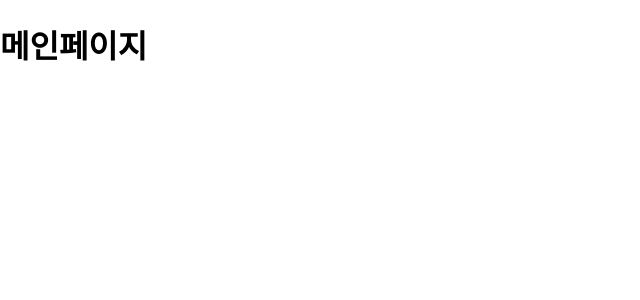
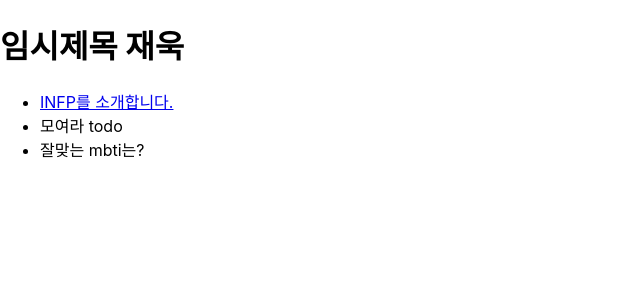
Before and after one commit to khsgsong/react_team_exam, a React (Create React App) app: page /member/4 in a window 1280 px wide. Shown: the top 300 px of the page, without its empty margins (0-640 px from the left). Built offline with nearby package versions, Linux system fonts and the light colour scheme.

Commit message:
재욱루트완성

```diff
--- a/src/App.js
+++ b/src/App.js
@@ -16,7 +16,7 @@
         <Route path="/member/1" element={<Member1 />}></Route>
         <Route path="/member/2" element={<Member2 />}></Route>
         <Route path="/member/3" element={<Member3 />}></Route>
-        <Route path="/member/4" element={<Member4 />}></Route>
+        <Route path="/member/4/*" element={<Member4 />}></Route>
         <Route path="/member/5" element={<Member5 />}></Route>
       </Routes>
     </div>
--- a/src/Member/Member4.js
+++ b/src/Member/Member4.js
@@ -1,7 +1,18 @@
+import { Route, Routes } from "react-router-dom";
+import JaeWookSideMenu from "../mbti/JaeWookComponent/JaeWookSideMenu";
+import "./member4.css";
+import Infp from "../mbti/JaeWookComponent/Infp";
+
 const Main = () => {
   return (
-    <div>
-      <h1>메인페이지</h1>
+    <div className="content">
+      <h1>임시제목 재욱</h1>
+      <JaeWookSideMenu></JaeWookSideMenu>
+      <div className="jaeWook-content">
+        <Routes>
+          <Route path="infp" element={<Infp></Infp>}></Route>
+        </Routes>
+      </div>
     </div>
   );
 };
--- a/src/mbti/JaeWookComponent/Infp.js
+++ b/src/mbti/JaeWookComponent/Infp.js
@@ -2,8 +2,7 @@
 
 const Infp = () => {
   return (
-    <div className="content">
-      <div>서브메뉴</div>
+    <div className="jaeWook-content">
       <div className="mbti-title">INFP</div>
       <div className="mbti-img-box">이미지</div>
       <div>성격유형</div>
--- a/src/mbti/JaeWookComponent/JaeWookMain.js
+++ /dev/null
@@ -1,5 +0,0 @@
-const JaeWookMain = () => {
-  return <div>재욱메인</div>;
-};
-
-export default JaeWookMain;
--- /dev/null
+++ b/src/mbti/JaeWookComponent/JaeWookSideMenu.js
@@ -0,0 +1,17 @@
+import { Link } from "react-router-dom";
+
+const JaeWookSideMenu = () => {
+  return (
+    <div className="jaeWook-side-menu">
+      <ul>
+        <li>
+          <Link to="infp">INFP를 소개합니다.</Link>
+        </li>
+        <li>모여라 todo</li>
+        <li>잘맞는 mbti는?</li>
+      </ul>
+    </div>
+  );
+};
+
+export default JaeWookSideMenu;
```
Also changed, not shown: src/Member/member4.css (added).
